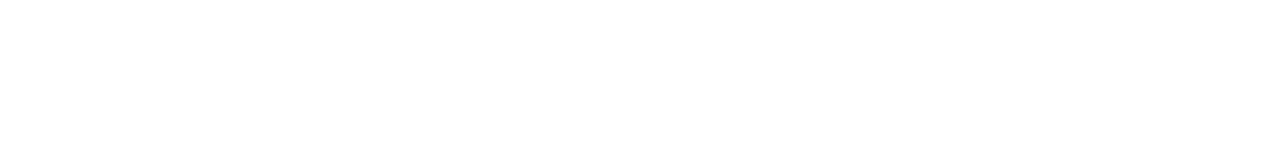
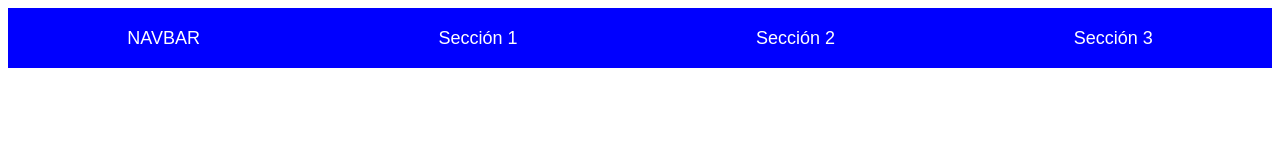
Before and after one commit to LuluRusso/Repo1, a plain HTML site: page Ejercicio12/index.html in a window 1280 px wide. Drawn offline with Linux system fonts and the light colour scheme; files that its build step writes are made by us from their sources.

Commit message:
Empecé el Ej12

```diff
--- /dev/null
+++ b/Ejercicio12/css.css
@@ -0,0 +1,22 @@
+nav{
+    background:rgb(0, 0, 255);
+    display: flex;
+    justify-content: space-around;
+    align-items:center;
+    width: 100%;
+    height: 60px;
+    margin: 0px;
+
+}
+
+a,p{
+    color:white;
+    text-decoration: none;
+    font-family:Arial, Helvetica, sans-serif;
+    font-size: large;
+
+}
+
+a:hover{
+    color:rgb(127, 243, 247)
+}
--- a/Ejercicio12/index.html
+++ b/Ejercicio12/index.html
@@ -8,5 +8,11 @@
 </head>
 <body>
 
+    <nav>
+        <p>NAVBAR</p>
+        <a href="#one">Sección 1</a>
+        <a href="#two">Sección 2</a>
+        <a href="#three">Sección 3</a>
+    </nav>
 </body>
 </html>
```
Also changed, not shown: Ejercicio11/index.html (+0 -1 lines), Ejercicio12/.css (deleted), 1 other file.
